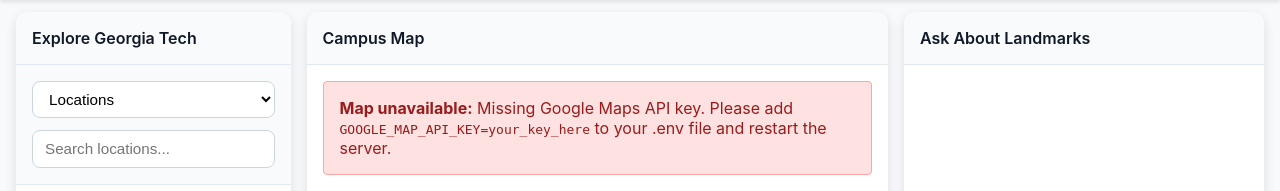
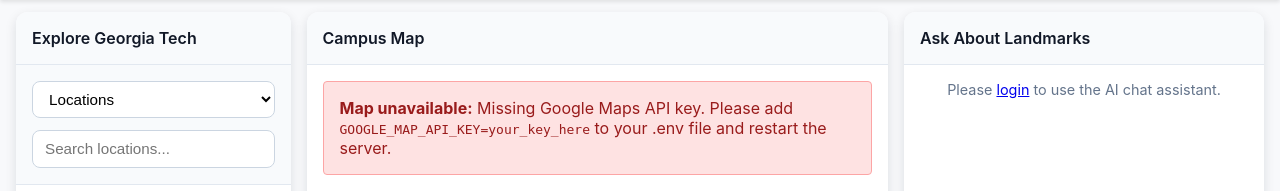
Before and after one commit to KennyKeni/cs-2340-team-6-gt-campus-tour, a Django app: page /campus/ in a window 1280 px wide. Shown: the part 57-248 px from the top of the page. Run offline with Django 5.2, Linux system fonts and the light colour scheme; tables that the repository leaves empty hold one stand-in row (values such as "Sample post").

Commit message:
require login for chat

```diff
--- a/campus/templates/campus/overview.html
+++ b/campus/templates/campus/overview.html
@@ -122,6 +122,7 @@
     </section>
     <section class="panel chat-panel" aria-labelledby="chat-heading">
         <header id="chat-heading" class="panel-heading">Ask About Landmarks</header>
+        {% if user.is_authenticated %}
         <div id="chat-history" class="chat-history" aria-live="polite">
         </div>
         <form id="chat-form" class="chat-input" novalidate>
@@ -129,6 +130,11 @@
             <textarea id="chat-message" name="message" placeholder="Ask about a building or landmark..." required></textarea>
             <button type="submit" id="chat-submit">Send</button>
         </form>
+        {% else %}
+        <div class="chat-history">
+            <p class="sidebar-placeholder">Please <a href="{% url 'accounts:login' %}">login</a> to use the AI chat assistant.</p>
+        </div>
+        {% endif %}
     </section>
 </div>
 {% endblock %}
@@ -753,6 +759,11 @@
 </script>
 <script>
     (function () {
+        const userIsAuthenticated = {{ user.is_authenticated|yesno:"true,false" }};
+        if (!userIsAuthenticated) {
+            return;
+        }
+
         const storageKey = 'campusChatHistory';
         const chatForm = document.getElementById('chat-form');
         const chatInput = document.getElementById('chat-message');
--- a/campus/views.py
+++ b/campus/views.py
@@ -217,6 +217,7 @@
 
 
 @csrf_exempt
+@login_required
 @require_POST
 def chat_with_assistant(request):
     """Handles AI assistant chat messages about landmarks."""
```
